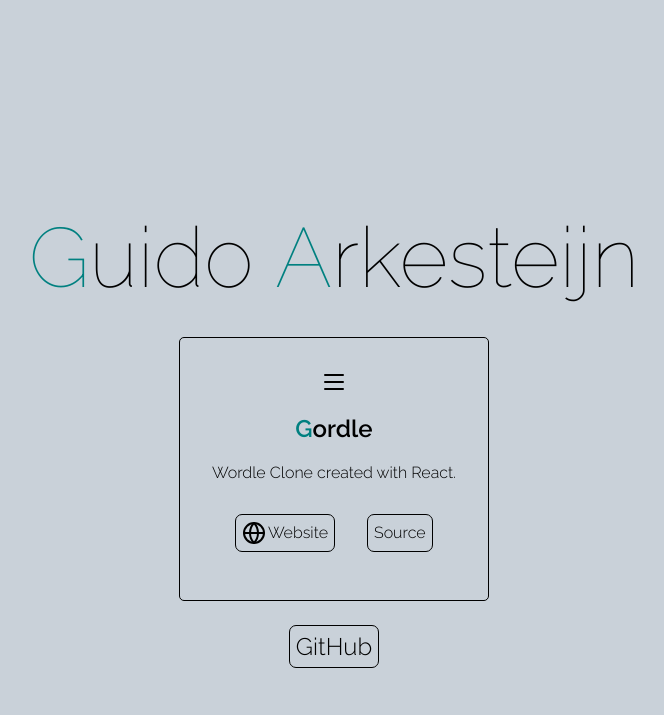
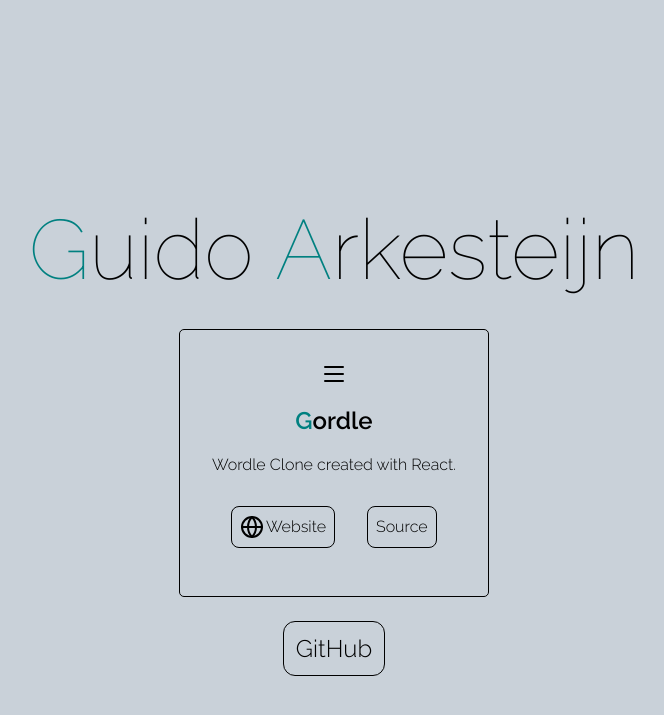
Before and after one commit to guidoarkesteijn/guidoarkesteijn.github.io, a Jekyll site: the page built from README.md, in a window 1280 px wide. Shown: the top 715 px of the page, without its empty margins (306-970 px from the left). Built offline with Jekyll 4.4.1, drawn with Linux system fonts in a browser that asks for light colours; our own code applies the rules of GitHub Pages for plain Markdown files.

Commit message:
em instead of pixels

```diff
--- a/_layouts/default.html
+++ b/_layouts/default.html
@@ -110,9 +110,9 @@
             align-items: center;
             justify-content: center;
             margin: 1em;
-            padding: 6px;
+            padding: 0.5em;
             border: 1px solid var(--body-color);
-            border-radius: 7px;
+            border-radius: 0.5em;
             text-decoration: none;
             transform: scale(1);
             color: var(--body-color);
```
